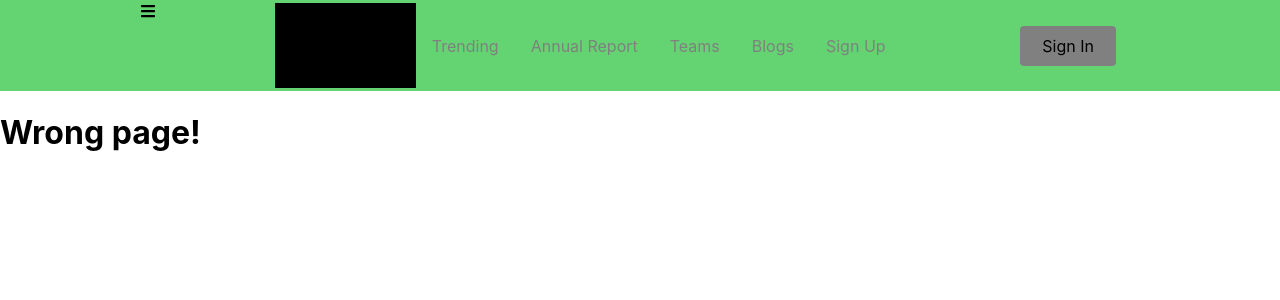
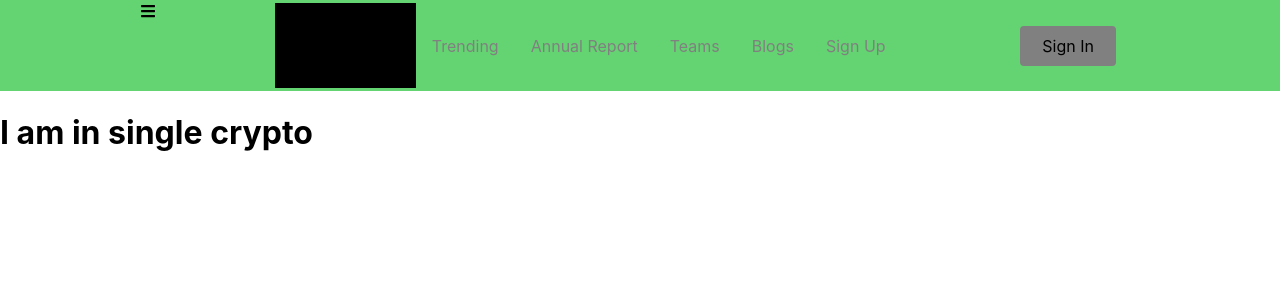
Before and after one commit to rajnidua/Cryptolist, a React (Create React App) app: page /singleCrypto in a window 1280 px wide. Shown: the top 300 px of the page. Built offline with nearby package versions, Linux system fonts and the light colour scheme.

Commit message:
single crypto page setup

```diff
--- a/src/App.js
+++ b/src/App.js
@@ -5,6 +5,7 @@ import { BrowserRouter as Router, Switch, Route } from "react-router-dom";
 import SearchCryptoList from "./pages/SearchCryptoList";
 import TrendingCrypto from "./pages/TrendingCrypto";
 import Navbar from "./components/Navbar/Navbar";
+import SingleCrypto from "./pages/SingleCrypto";
 
 function App() {
   return (
@@ -14,7 +15,7 @@ function App() {
         <Switch>
           <Route exact path="/" component={SearchCryptoList} />
           <Route exact path="/trendingCrypto" component={TrendingCrypto} />
-
+          <Route exact path="/singleCrypto" component={SingleCrypto} />
           <Route render={() => <h1 className="display-2">Wrong page!</h1>} />
         </Switch>
       </>
--- a/src/components/SearchCrypto/ShowList.js
+++ b/src/components/SearchCrypto/ShowList.js
@@ -1,5 +1,7 @@
 import React from "react";
 import "../../styles/showList.css";
+import SingleCryptoBody from "../SingleCrypto/SingleCryptoBody";
+import { Link } from "react-router-dom";
 
 const ShowList = (props) => {
   console.log(props);
@@ -14,7 +16,9 @@ const ShowList = (props) => {
         <div className="crypto-row" key={crypto.id}>
           <div className="crypto-name">
             <div className="img-section">
-              <img src={crypto.image} alt="image" />
+              <Link to="/singleCrypto" state={crypto.id}>
+                <img src={crypto.image} alt="image" />
+              </Link>
             </div>
             <div className="name-section">
               <div className="title">{crypto.name}</div>
--- /dev/null
+++ b/src/components/SingleCrypto/SingleCryptoBody.js
@@ -0,0 +1,7 @@
+import React from "react";
+
+const SingleCryptoBody = (props) => {
+  console.log("props for single crypto", props);
+  return <h1>I am in single crypto</h1>;
+};
+export default SingleCryptoBody;
--- /dev/null
+++ b/src/pages/SingleCrypto.js
@@ -0,0 +1,13 @@
+import React from "react";
+import SingleCryptoBody from "../components/SingleCrypto/SingleCryptoBody.js";
+import Header from "../components/Header/Header";
+
+const SingleCryptoDetail = () => {
+  return (
+    <div>
+      <SingleCryptoBody />
+    </div>
+  );
+};
+
+export default SingleCryptoDetail;
```
